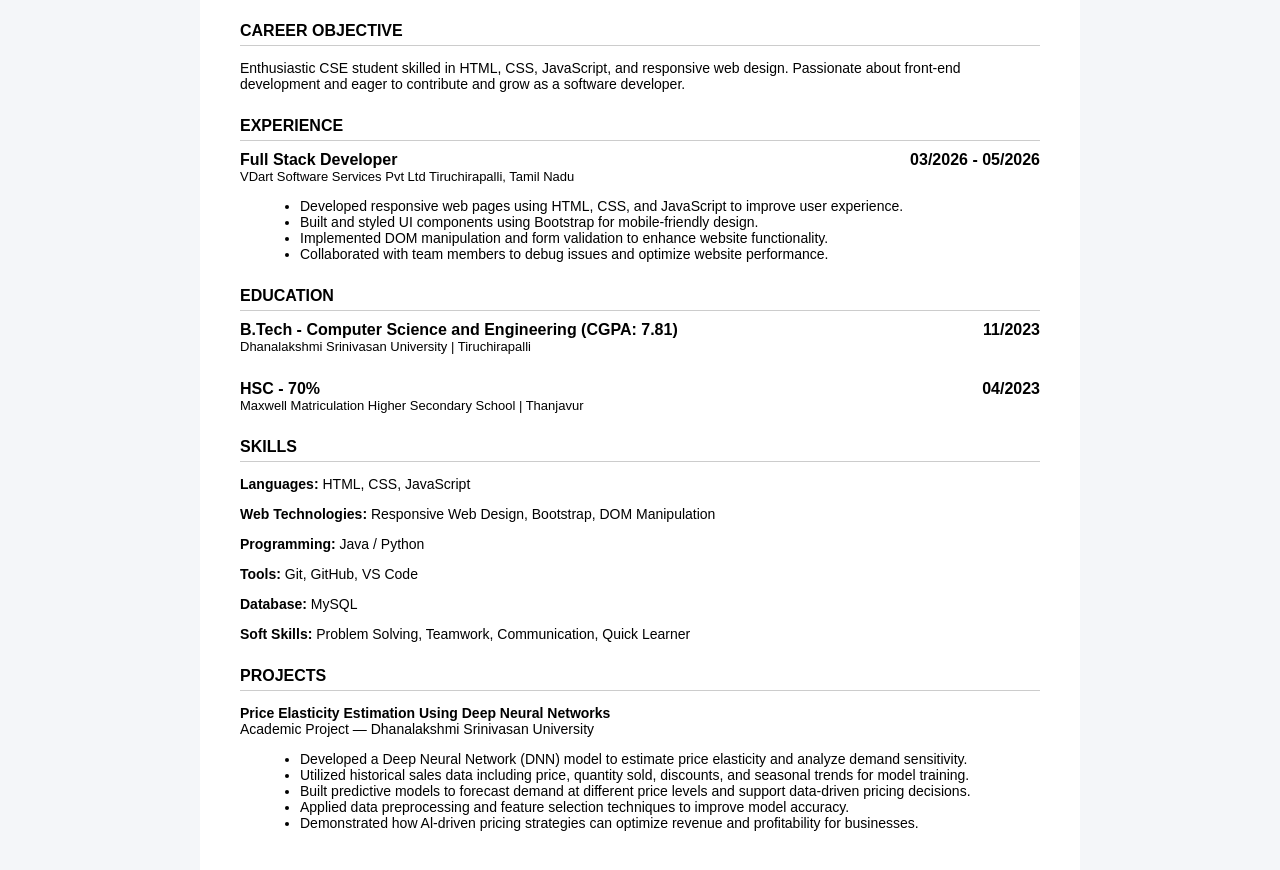
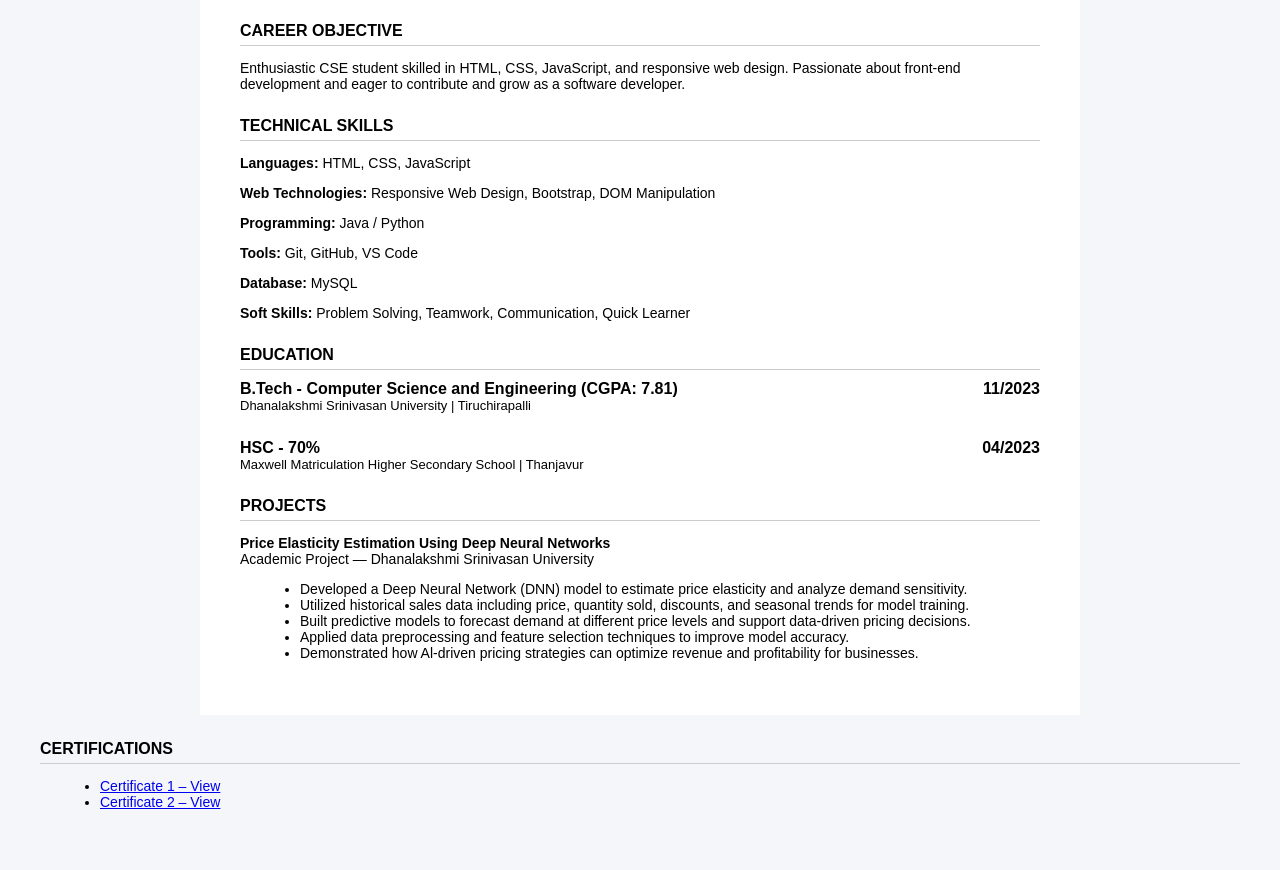
Before and after one commit to lakshmipriyaramadoss/lakshmi-resume, a plain HTML site: page index.html in a window 1280 px wide. Shown: the part 200-1070 px from the top of the page. Drawn offline with nearby package versions, Linux system fonts and the light colour scheme.

Commit message:
Update index.html

```diff
--- a/index.html
+++ b/index.html
@@ -34,22 +34,14 @@
          Passionate about front-end development and eager to contribute and grow as a software developer.
     </p>
 
-    <div class="section-title">EXPERIENCE</div>
+    <div class="section-title">TECHNICAL SKILLS</div>
 
-    <div class="job-header">
-        <span>Full Stack Developer</span>
-        <span>03/2026 - 05/2026</span>
-    </div>
-    <div class="sub-info">
-        VDart Software Services Pvt Ltd  Tiruchirapalli, Tamil Nadu
-    </div>
-
-        <ul>
-            <li>Developed responsive web pages using HTML, CSS, and JavaScript to improve user experience.</li>
-            <li>Built and styled UI components using Bootstrap for mobile-friendly design.</li>
-            <li>Implemented DOM manipulation and form validation to enhance website functionality.</li>
-            <li>Collaborated with team members to debug issues and optimize website performance.</li>
-        </ul>
+    <p><strong>Languages:</strong> HTML, CSS, JavaScript</p>
+    <p><strong>Web Technologies:</strong> Responsive Web Design, Bootstrap, DOM Manipulation</p>
+    <p><strong>Programming:</strong> Java / Python</p>
+    <p><strong>Tools:</strong> Git, GitHub, VS Code</p>
+    <p><strong>Database:</strong> MySQL</p>
+    <p><strong>Soft Skills:</strong> Problem Solving, Teamwork, Communication, Quick Learner</p>
 
     <div class="section-title">EDUCATION</div>
 
@@ -71,15 +63,6 @@
         Maxwell Matriculation Higher Secondary School | Thanjavur
     </div>
 
-    <div class="section-title">SKILLS</div>
-
-    <p><strong>Languages:</strong> HTML, CSS, JavaScript</p>
-    <p><strong>Web Technologies:</strong> Responsive Web Design, Bootstrap, DOM Manipulation</p>
-    <p><strong>Programming:</strong> Java / Python</p>
-    <p><strong>Tools:</strong> Git, GitHub, VS Code</p>
-    <p><strong>Database:</strong> MySQL</p>
-    <p><strong>Soft Skills:</strong> Problem Solving, Teamwork, Communication, Quick Learner</p>
-
     <div class="section-title">PROJECTS</div>
 
     <p>
@@ -96,6 +79,21 @@
     </ul>
 
 </div>
+    <div class="section-title">CERTIFICATIONS</div>
+
+    <ul>
+        <li>
+            <a href="https://drive.google.com/file/d/16tTTo6KR1AHdkWS2GNP0SrT29E5gYw_E/view?usp=drivesdk" target="_blank">
+                Certificate 1 – View
+            </a>
+        </li>
+
+        <li>
+            <a href="https://drive.google.com/file/d/18g2gF5vTg_3X4BkaNUpaC3_ckT-RpP_n/view?usp=drivesdk" target="_blank">
+                Certificate 2 – View
+            </a>
+        </li>
+    </ul>
 
 </body>
 </html>
```
